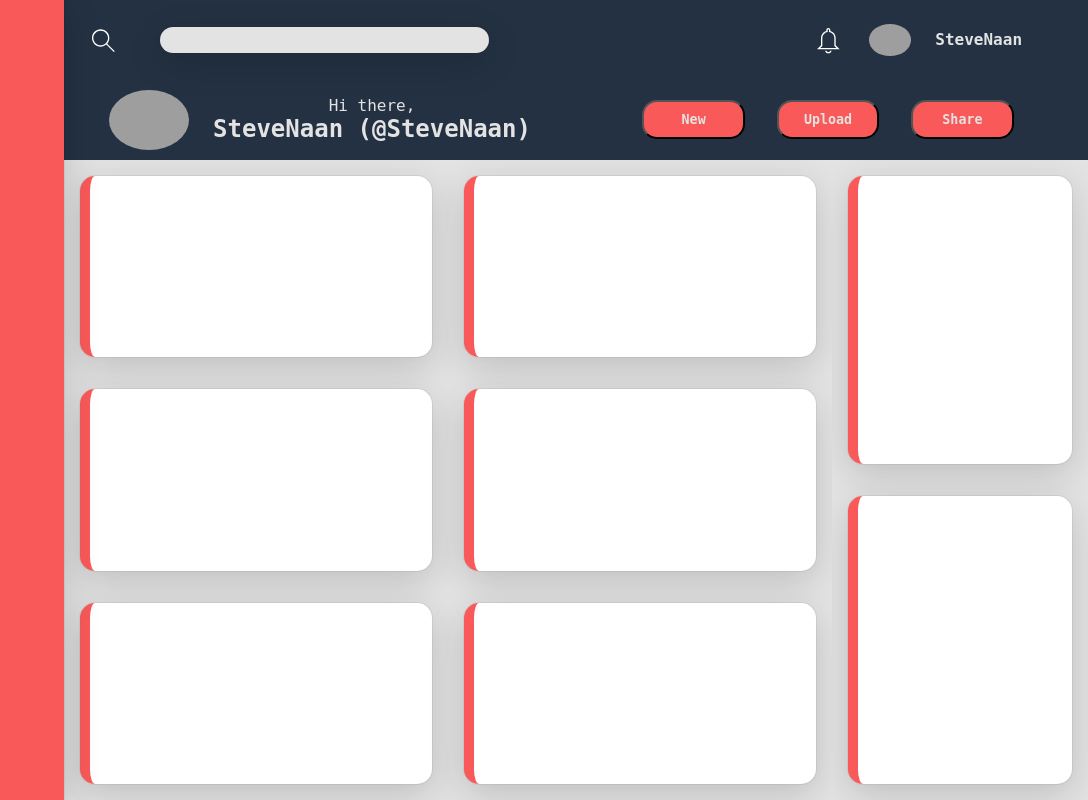
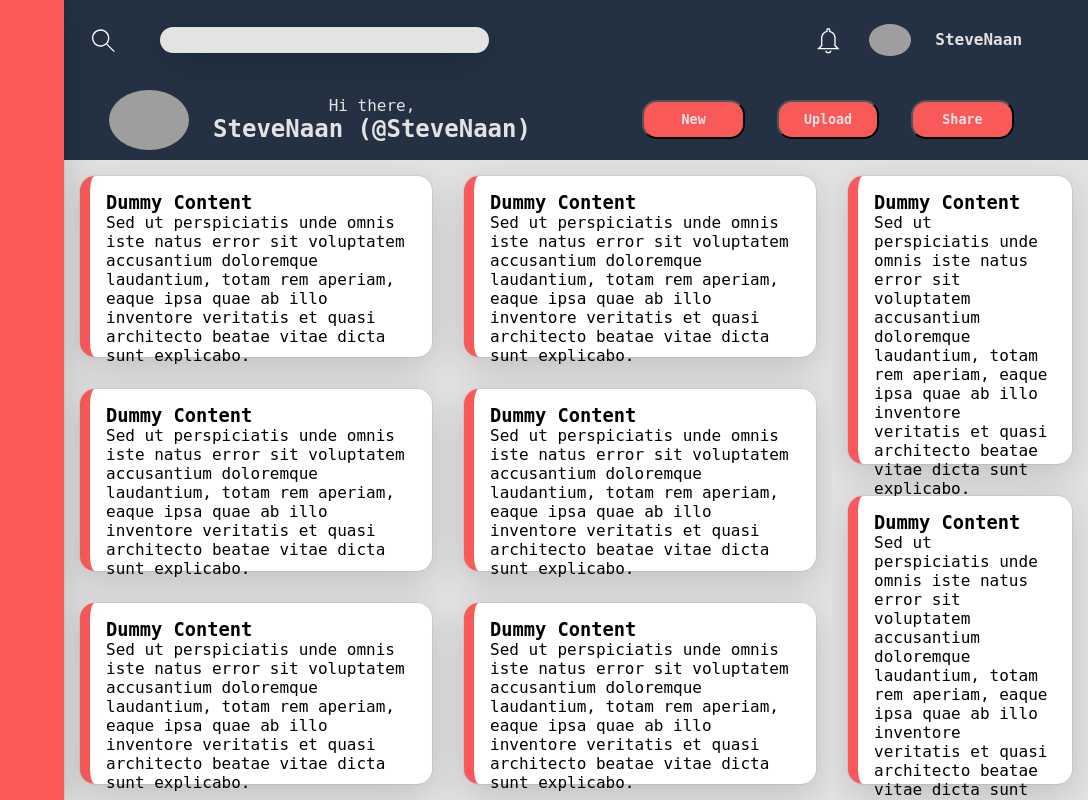
Before and after one commit to SteveNaan/admin-dashboard, a plain HTML site: page index.html in a window 1280 px wide. Shown: the full height of the page, 192-1280 px from the left. Drawn offline with Linux system fonts and the light colour scheme; grey boxes are pictures that could not be loaded.

Commit message:
Dummy contesnt added

```diff
--- a/index.html
+++ b/index.html
@@ -76,16 +76,16 @@
         </div>
         <div class="contentWrapper">
             <div class="mainContent">
-                <div class="card1"></div>
-                <div class="card2"></div>
-                <div class="card3"></div>
-                <div class="card4"></div>
-                <div class="card5"></div>
-                <div class="card6"></div>
+                <div class="card1"><h3>Dummy Content</h3>Sed ut perspiciatis unde omnis iste natus error sit voluptatem accusantium doloremque laudantium, totam rem aperiam, eaque ipsa quae ab illo inventore veritatis et quasi architecto beatae vitae dicta sunt explicabo.</div>
+                <div class="card2"><h3>Dummy Content</h3>Sed ut perspiciatis unde omnis iste natus error sit voluptatem accusantium doloremque laudantium, totam rem aperiam, eaque ipsa quae ab illo inventore veritatis et quasi architecto beatae vitae dicta sunt explicabo.</div>
+                <div class="card3"><h3>Dummy Content</h3>Sed ut perspiciatis unde omnis iste natus error sit voluptatem accusantium doloremque laudantium, totam rem aperiam, eaque ipsa quae ab illo inventore veritatis et quasi architecto beatae vitae dicta sunt explicabo.</div>
+                <div class="card4"><h3>Dummy Content</h3>Sed ut perspiciatis unde omnis iste natus error sit voluptatem accusantium doloremque laudantium, totam rem aperiam, eaque ipsa quae ab illo inventore veritatis et quasi architecto beatae vitae dicta sunt explicabo.</div>
+                <div class="card5"><h3>Dummy Content</h3>Sed ut perspiciatis unde omnis iste natus error sit voluptatem accusantium doloremque laudantium, totam rem aperiam, eaque ipsa quae ab illo inventore veritatis et quasi architecto beatae vitae dicta sunt explicabo.</div>
+                <div class="card6"><h3>Dummy Content</h3>Sed ut perspiciatis unde omnis iste natus error sit voluptatem accusantium doloremque laudantium, totam rem aperiam, eaque ipsa quae ab illo inventore veritatis et quasi architecto beatae vitae dicta sunt explicabo.</div>
             </div>
             <div class="announcements">
-                <div class="card7"></div>
-                <div class="card8"></div>
+                <div class="card7"><h3>Dummy Content</h3>Sed ut perspiciatis unde omnis iste natus error sit voluptatem accusantium doloremque laudantium, totam rem aperiam, eaque ipsa quae ab illo inventore veritatis et quasi architecto beatae vitae dicta sunt explicabo.</div>
+                <div class="card8"><h3>Dummy Content</h3>Sed ut perspiciatis unde omnis iste natus error sit voluptatem accusantium doloremque laudantium, totam rem aperiam, eaque ipsa quae ab illo inventore veritatis et quasi architecto beatae vitae dicta sunt explicabo.</div>
             </div>
         </div>
     </div>
--- a/styles.css
+++ b/styles.css
@@ -265,3 +265,7 @@ li {
     transform: scale(1.3);
     transition: all 0.3s ease-in-out;
 }
+
+.announcements div, .mainContent div {
+    padding: 2vmin;
+}
```
